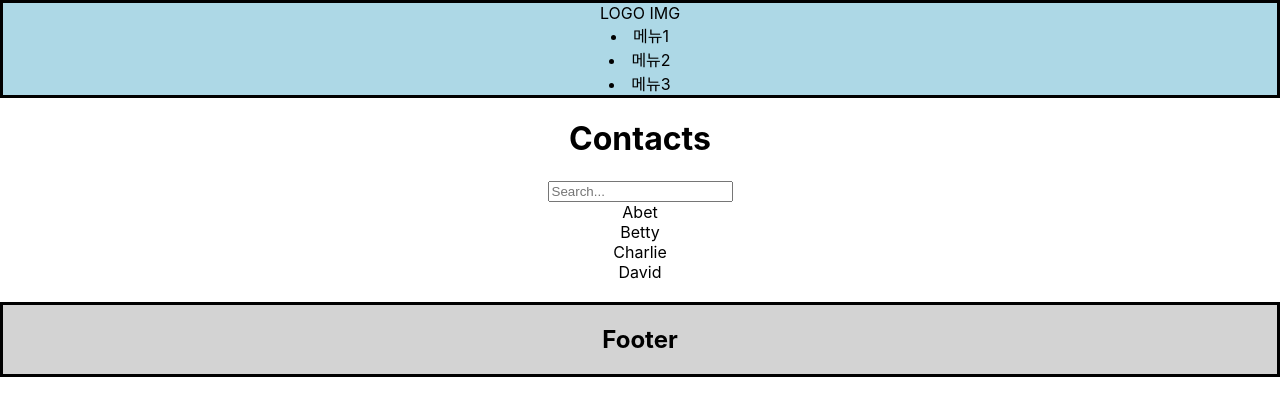
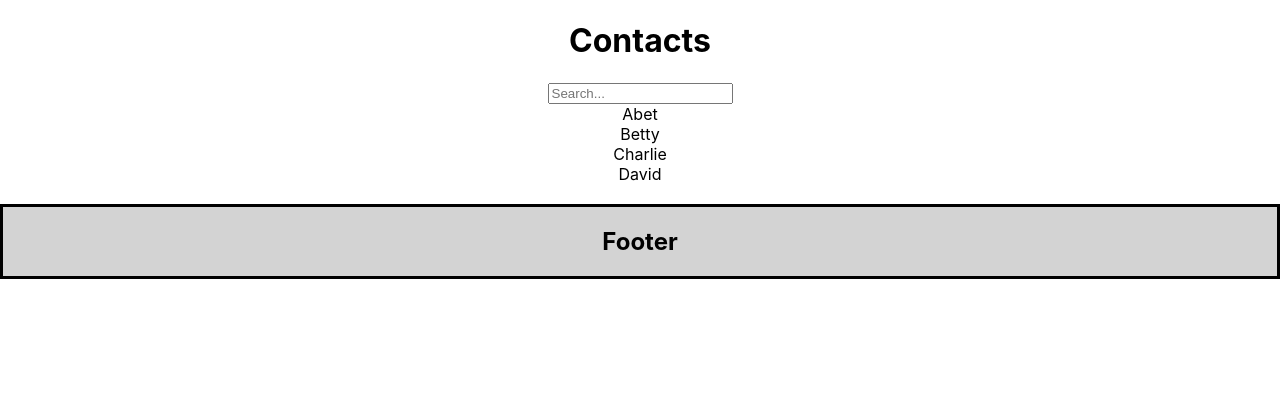
Before and after one commit to seungm2n/Contact_Project, a React (Create React App) app: page /contact in a window 1280 px wide. Shown: the top 416 px of the page. Built offline with nearby package versions, Linux system fonts and the light colour scheme.

Commit message:
코드 수정 및 모듈추가

```diff
--- a/src/App.js
+++ b/src/App.js
@@ -1,7 +1,6 @@
 import React, { Component } from 'react';
-import Header from './components/Header';
+//import Header from './components/Header';
 import Footer from './components/Footer';
-// import Content from './components/Content';
 import Contact from './components/Contact';
 
 import './App.css';
@@ -11,8 +10,6 @@ class App extends Component {
   render() {
     return (
       <div className="App">
-      <Header>
-      </Header>
         <Contact />
       <Footer>
       </Footer>
--- a/src/components/Header.js
+++ b/src/components/Header.js
@@ -1,19 +1,31 @@
 import React, { Component } from 'react';
+//import Contact from './components/Contact';
+import { BrowserRouter, Routes, Route, Link } from 'react-router-dom';
+import Contact from './Contact';
+import App from '../App';
+
 
 class Header extends Component{
 	render() {
 	console.log('Header Component');
 		return(
-		    <header style={{background : "lightblue", border:"3px solid black"}}>
+		    <div style={{background : "lightblue", border:"3px solid black"}}>
 		        <div>LOGO IMG</div>
 		        <nav>
-		            <li>메뉴1</li>
-		            <li>메뉴2</li>
-		            <li>메뉴3</li>
-		        </nav>
-		    </header>
+		        <li><Link to="./" className="links">홈</Link></li>
+				<li><Link to="./contact" className="links"> 연락처 </Link></li>
+				</nav>
+				<BrowserRouter>
+				<Routes>
+					<Route path="/" element={<App />}>연락처</Route>
+					<Route path="/contact" element={<Contact />}>연락처</Route>
+				</Routes>
+			</BrowserRouter>
+		    </div>
+
 		);
 	}
 }
 
+
 export default Header;
```
Also changed, not shown: package.json (+12 -1 lines), 1 other file (tests, documents, lock files or other folders).
